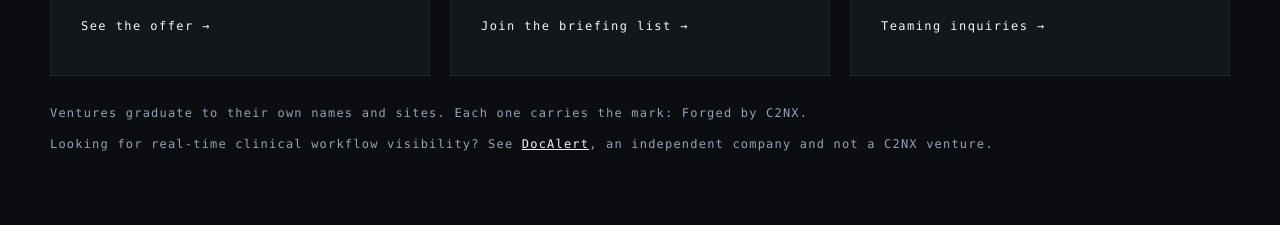
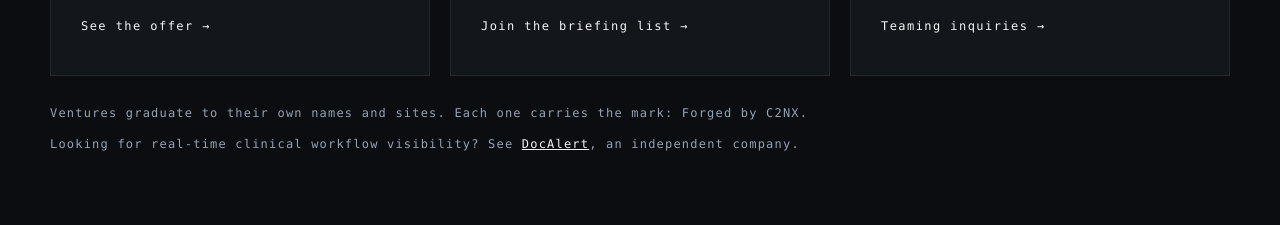
Before and after one commit to c2nxfoundry/c2nx-web, a plain HTML site: page index.html in a window 1280 px wide. Shown: the part 2220-2445 px from the top of the page. Drawn offline with Linux system fonts and the light colour scheme.

Commit message:
Shorten DocAlert line

```diff
--- a/index.html
+++ b/index.html
@@ -219,7 +219,7 @@ footer{border-top:1px solid var(--gunmetal);background:var(--deep)}
         </article>
       </div>
       <p class="note">Ventures graduate to their own names and sites. Each one carries the mark: Forged by C2NX.</p>
-      <p class="note" style="margin-top:12px">Looking for real-time clinical workflow visibility? See <a href="https://www.doc-alert.com" rel="noopener">DocAlert</a>, an independent company and not a C2NX venture.</p>
+      <p class="note" style="margin-top:12px">Looking for real-time clinical workflow visibility? See <a href="https://www.doc-alert.com" rel="noopener">DocAlert</a>, an independent company.</p>
     </div>
   </section>
 
```
